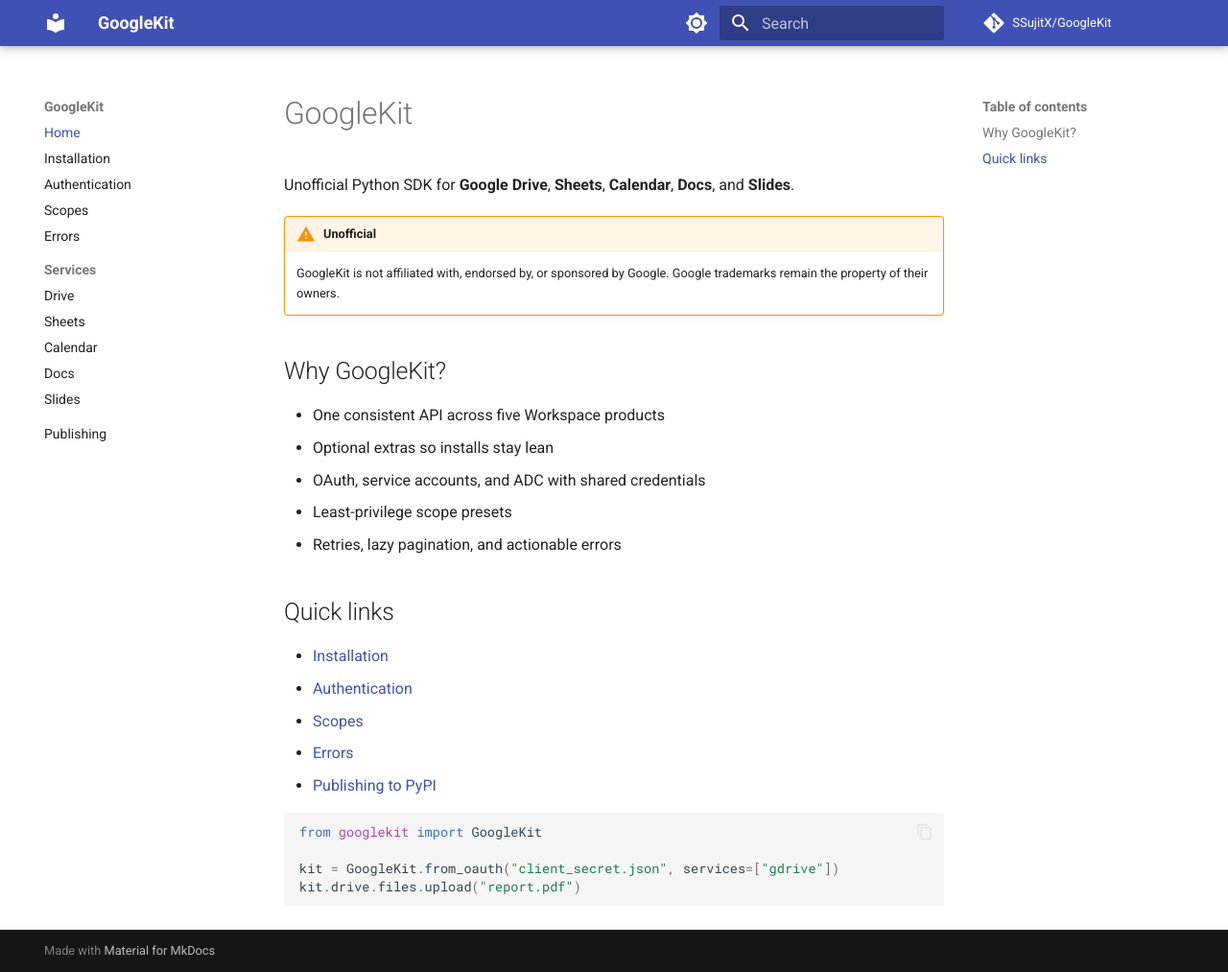
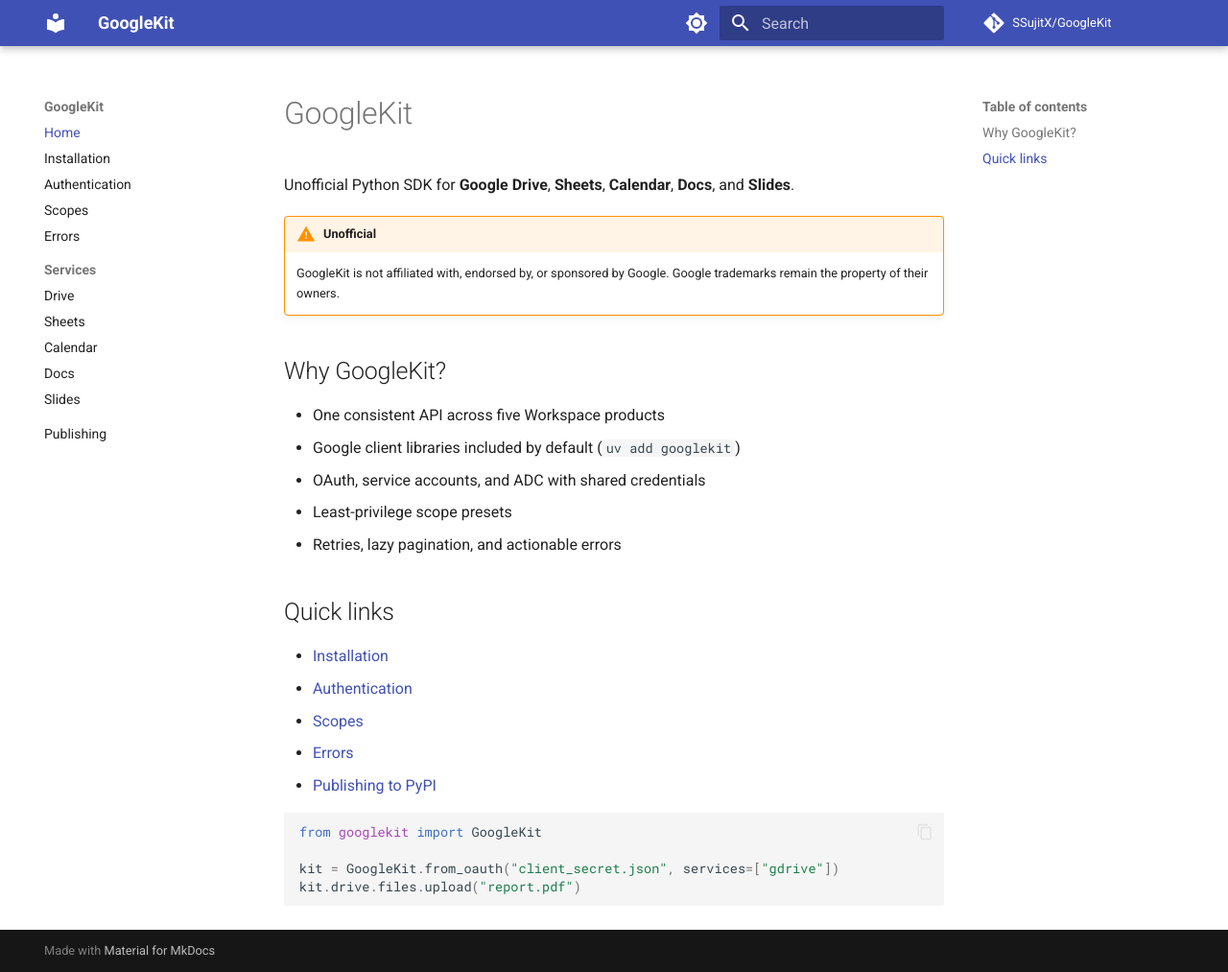
Before and after one commit to SSujitX/GoogleKit, an MkDocs documentation site: the page built from docs/index.md, in a window 1280 px wide and 1013 px high. Shown: the whole window at 96% size. Built offline with MkDocs 1.6.1 and Material for MkDocs 9.7.7, drawn with Linux system fonts in a browser that asks for light colours; comment, search, counter and statistics services are not loaded.

Commit message:
docs: Update index.md to clarify installation of Google client libraries by including them by default

```diff
--- a/docs/index.md
+++ b/docs/index.md
@@ -9,7 +9,7 @@
 ## Why GoogleKit?
 
 - One consistent API across five Workspace products
-- Optional extras so installs stay lean
+- Google client libraries included by default (`uv add googlekit`)
 - OAuth, service accounts, and ADC with shared credentials
 - Least-privilege scope presets
 - Retries, lazy pagination, and actionable errors
```
